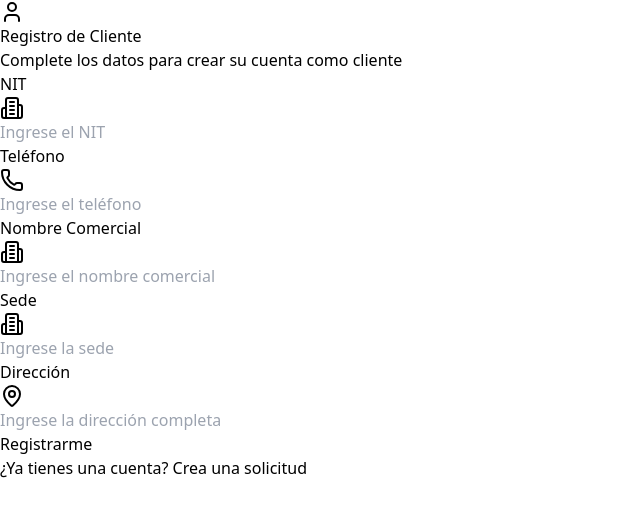
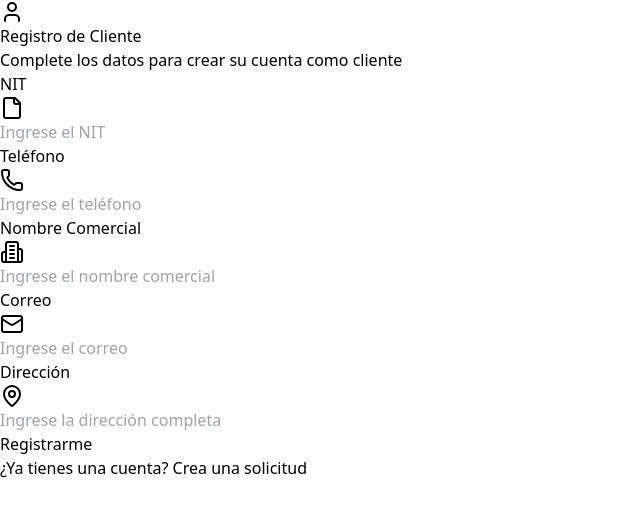
Before and after one commit to JADER124/TaskFlow, a React (Vite) app in the folder TaskFlow_Client/: page /register-nit in a window 1280 px wide. Shown: the top 516 px of the page, without its empty margins (0-640 px from the left). Built offline with nearby package versions, Linux system fonts and the light colour scheme; no server answers.

Commit message:
FIX: Se modifica campo de formlulario para la creacion del cliente

```diff
--- a/TaskFlow_Client/src/pages/clientForm.jsx
+++ b/TaskFlow_Client/src/pages/clientForm.jsx
@@ -2,7 +2,7 @@ import React from 'react';
 import { useForm } from "react-hook-form";
 import { yupResolver } from "@hookform/resolvers/yup";
 import * as yup from "yup";
-import { User, Phone, Building2, MapPin } from 'lucide-react';
+import { User, Phone, Building2, MapPin, Mail,File } from 'lucide-react';
 
 const schema = yup.object().shape({
   nit: yup.string().required("El NIT es requerido"),
@@ -13,7 +13,7 @@ const schema = yup.object().shape({
   .min(7, "Debe tener al menos 7 dígitos")
   .max(15, "Máximo 15 dígitos"),
   nombreComercial: yup.string().required("El nombre comercial es requerido"),
-  sede: yup.string().required("La sede es requerida"),
+  correo: yup.string().required("La sede es requerida"),
   direccion: yup.string().required("La dirección es requerida"),
 });
 
@@ -49,7 +49,7 @@ const clientForm = () => {
             <div>
               <label htmlFor="nit" className="block text-sm font-medium text-gray-700 mb-2">NIT</label>
               <div className="relative">
-                <Building2 className="absolute left-3 top-1/2 transform -translate-y-1/2 w-5 h-5 text-gray-400" />
+                <File className="absolute left-3 top-1/2 transform -translate-y-1/2 w-5 h-5 text-gray-400" />
                 <input
                   type="text"
                   id="nit"
@@ -106,20 +106,20 @@ const clientForm = () => {
 
             {/* Sede */}
             <div>
-              <label htmlFor="sede" className="block text-sm font-medium text-gray-700 mb-2">Sede</label>
+              <label htmlFor="sede" className="block text-sm font-medium text-gray-700 mb-2">Correo</label>
               <div className="relative">
-                <Building2 className="absolute left-3 top-1/2 transform -translate-y-1/2 w-5 h-5 text-gray-400" />
+                <Mail className="absolute left-3 top-1/2 transform -translate-y-1/2 w-5 h-5 text-gray-400" />
                 <input
                   type="text"
-                  id="sede"
-                  {...register("sede")}
+                  id="correo"
+                  {...register("correo")}
                   className={`w-full pl-10 pr-4 py-3 border rounded-lg focus:ring-2 transition-colors ${
-                    errors.sede ? 'border-red-500 bg-red-50 focus:ring-red-500' : 'border-gray-300 bg-gray-50 focus:ring-blue-500'
+                    errors.correo ? 'border-red-500 bg-red-50 focus:ring-red-500' : 'border-gray-300 bg-gray-50 focus:ring-blue-500'
                   }`}
-                  placeholder="Ingrese la sede"
+                  placeholder="Ingrese el correo"
                 />
               </div>
-              {errors.sede && <p className="mt-1 text-sm text-red-600">{errors.sede.message}</p>}
+              {errors.correo && <p className="mt-1 text-sm text-red-600">{errors.correo.message}</p>}
             </div>
           </div>
 
```
